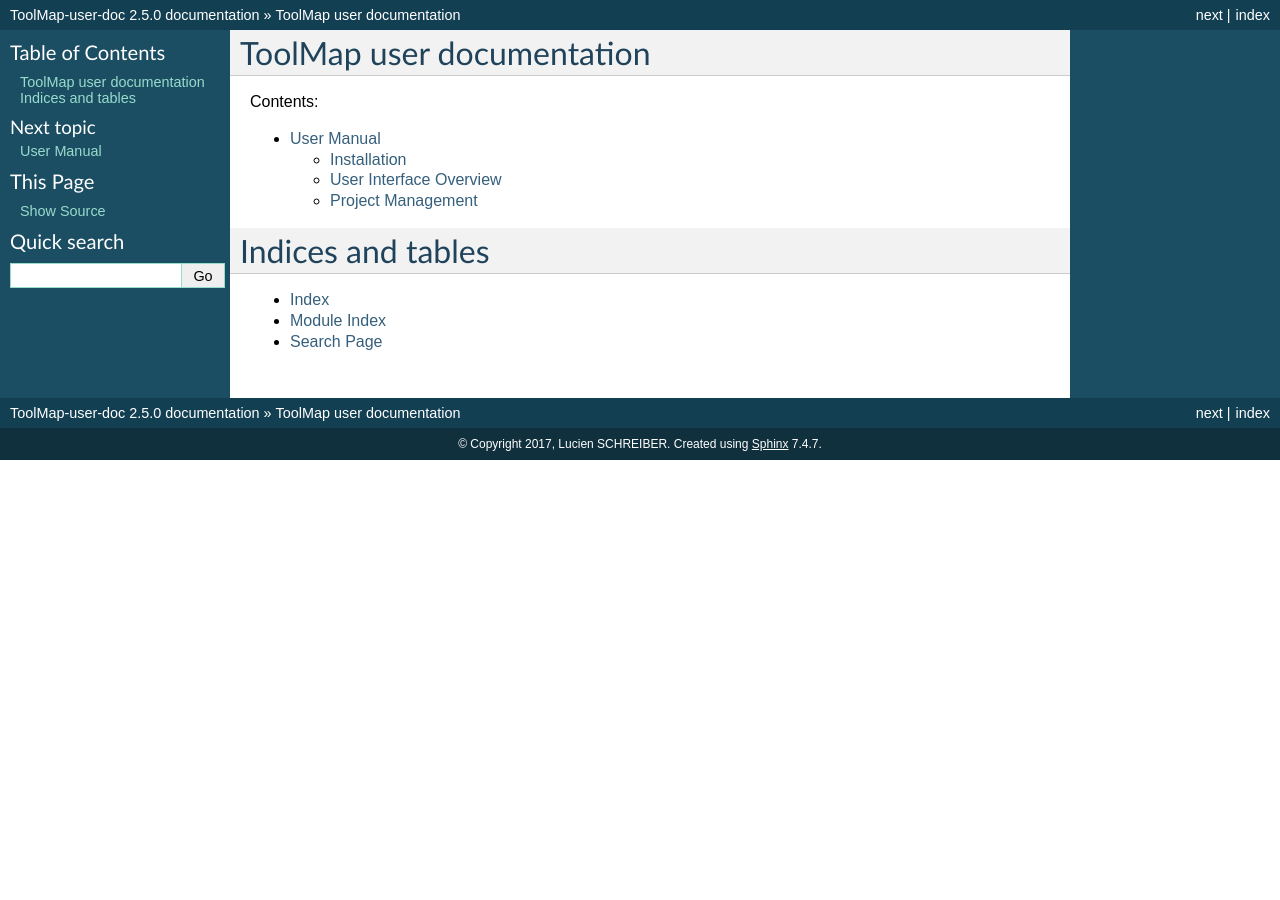
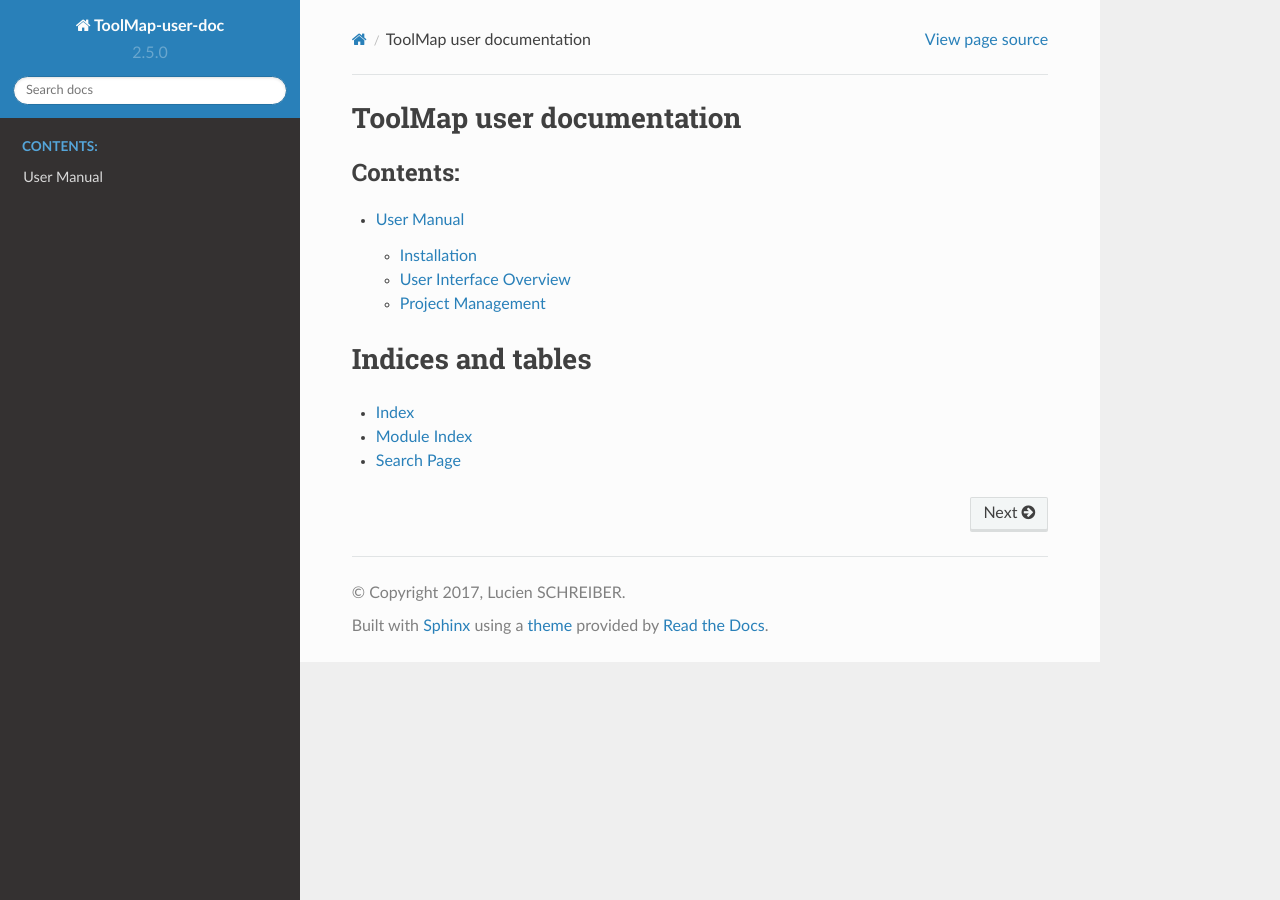
Before and after one commit to terranum-ch/ToolMap-user-doc, a Sphinx documentation site: the page built from doc/index.rst, in a window 1280 px wide. Built offline with Sphinx 7.4.7 and the Read the Docs theme 2.0.0, drawn with Linux system fonts in a browser that asks for light colours.

Commit message:
Adding ReadThedoc theme

```diff
--- a/doc/conf.py
+++ b/doc/conf.py
@@ -83,7 +83,10 @@
 # The theme to use for HTML and HTML Help pages.  See the documentation for
 # a list of builtin themes.
 #
-html_theme = 'default'
+
+import sphinx_rtd_theme
+html_theme = 'sphinx_rtd_theme'
+html_theme_path = [sphinx_rtd_theme.get_html_theme_path()]
 
 # Theme options are theme-specific and customize the look and feel of a theme
 # further.  For a list of options available for each theme, see the
```
Also changed, not shown: README.md (+6 -0 lines), requirements.txt (+9 -0 lines), 1 other file.
